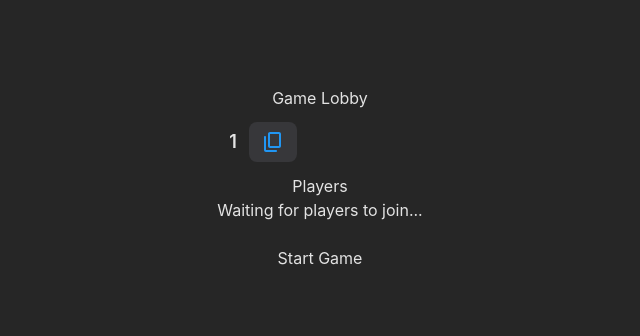
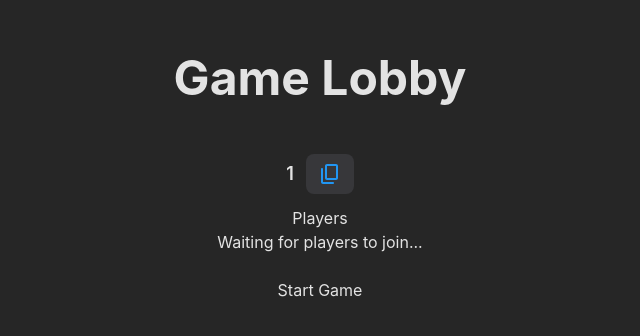
Before and after one commit to julia-b-grenier/GuessOrMess, a React (Vite) app in the folder guess-or-mess/: page /lobby/1 in a window 1280 px wide. Shown: the part 222-558 px from the top of the page, without its empty margins (320-960 px from the left). Built offline with nearby package versions, Linux system fonts and the light colour scheme.

Commit message:
updated gamecode

```diff
--- a/guess-or-mess/src/components/GameCode.tsx
+++ b/guess-or-mess/src/components/GameCode.tsx
@@ -13,7 +13,7 @@ const GameCode: React.FC<GameCodeProps> = ({ textToCopy }) => {
   const [copied, setCopied] = useState(false);
 
   return (
-    <div className="flex items-center space-x-3 p-3 rounded-lg">
+    <div className="flex items-center justify-center space-x-3 p-3 rounded-lg">
       <span className="text-lg font-semibold">{textToCopy}</span>
 
       <CopyToClipboard
--- a/guess-or-mess/src/pages/Lobby.tsx
+++ b/guess-or-mess/src/pages/Lobby.tsx
@@ -7,7 +7,7 @@ const Lobby = () => {
   return (
     <div>
       <div>
-        <h1>Game Lobby</h1>
+        <h1 className="text-5xl font-bold mb-10">Game Lobby</h1>
         <GameCode textToCopy={gameCode ?? ""} />
       </div>
 
```
